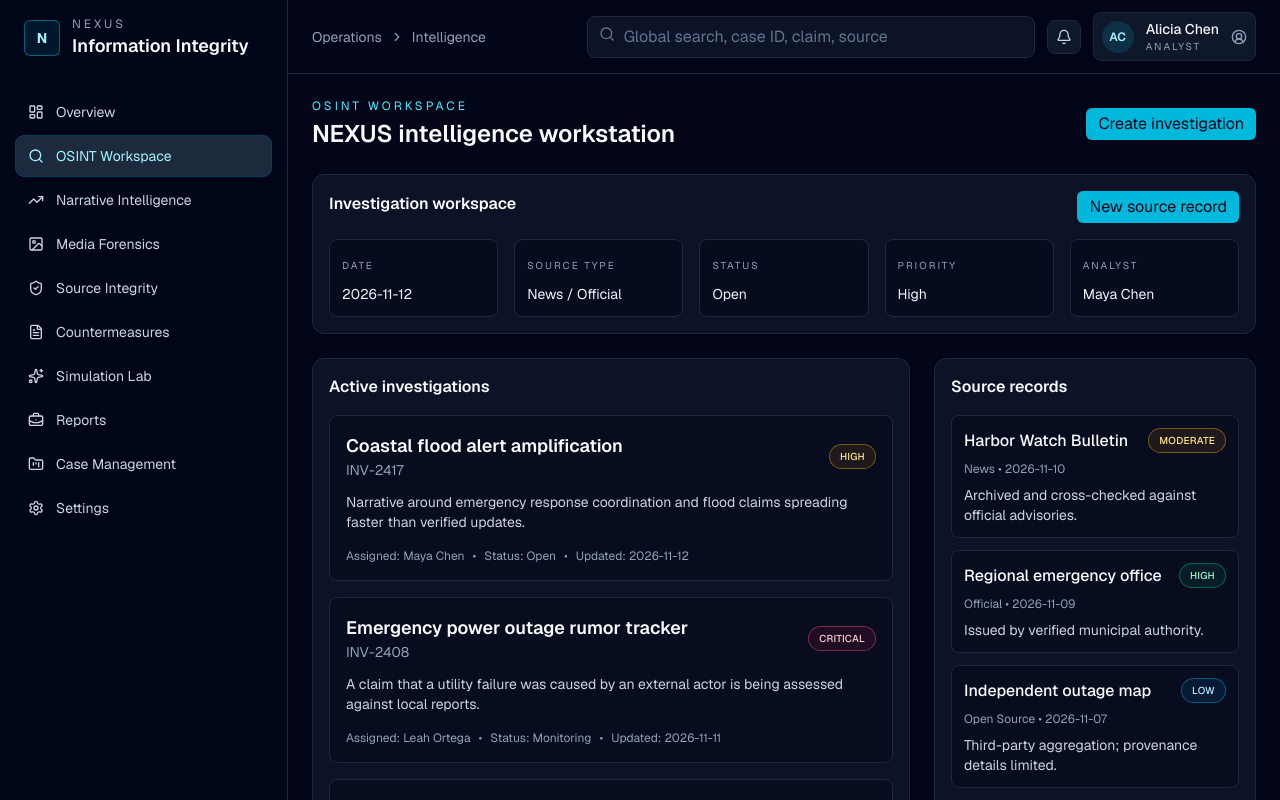
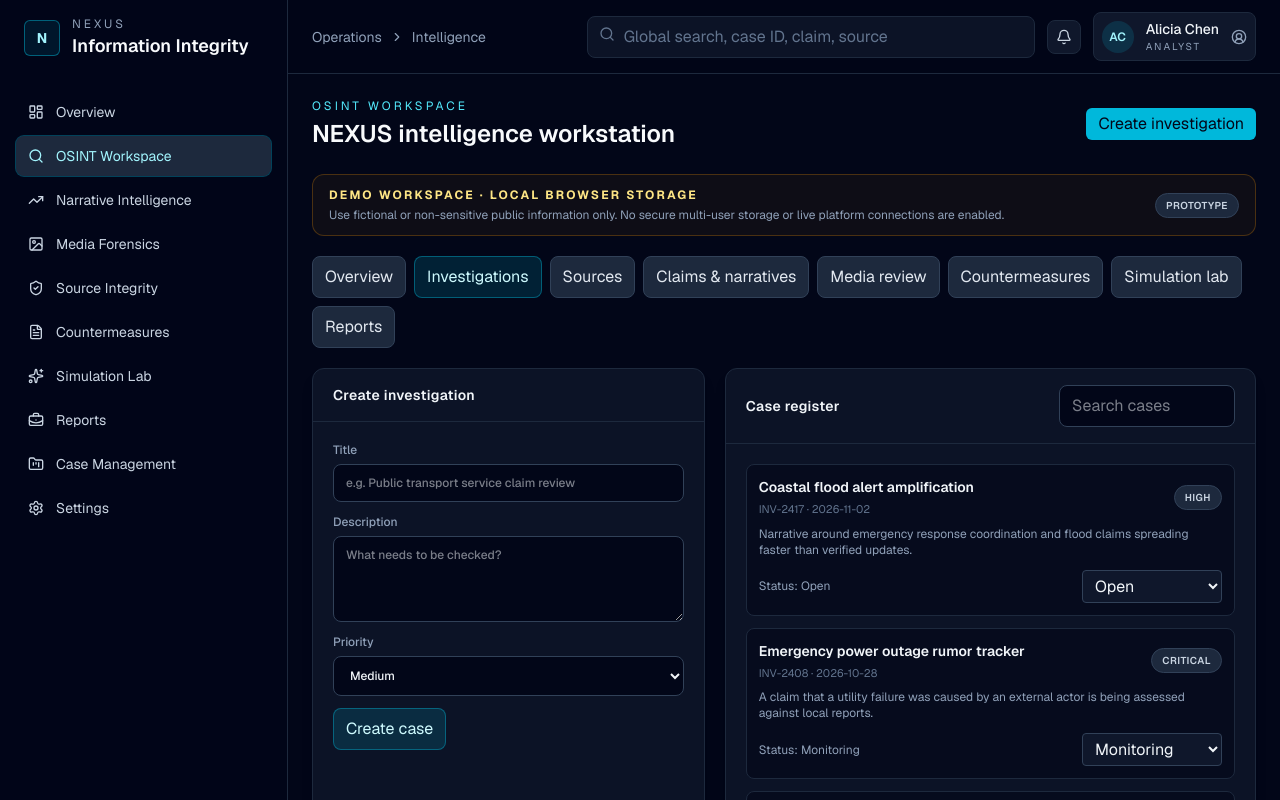
Before and after one commit to MD7parvez/Nexus, a Next.js app: page /osint-workspace in a window 1280 px wide. Shown: the top 800 px of the page. Built offline with nearby package versions, Linux system fonts and the light colour scheme.

Commit message:
Connect Investigations page to interactive workspace

```diff
--- a/src/app/osint-workspace/page.tsx
+++ b/src/app/osint-workspace/page.tsx
@@ -1,88 +1,5 @@
-import { Card, CardContent, CardHeader, CardTitle } from "@/components/ui/card";
-import { Button } from "@/components/ui/button";
-import { Badge } from "@/components/ui/badge";
-import { investigations, sources } from "@/lib/demo-data";
+import { Workspace } from "@/components/workspace";
 
-export default function OsintWorkspacePage() {
-  return (
-    <div className="space-y-6">
-      <Card className="border-slate-800 bg-slate-900/80">
-        <CardHeader className="flex flex-row items-center justify-between gap-3">
-          <CardTitle>Investigation workspace</CardTitle>
-          <Button variant="default" size="sm">New source record</Button>
-        </CardHeader>
-        <CardContent className="space-y-4 p-4 pt-0">
-          <div className="grid gap-4 md:grid-cols-2 xl:grid-cols-5">
-            <div className="rounded-lg border border-slate-800 bg-slate-950/60 p-3">
-              <label className="text-[10px] uppercase tracking-[0.2em] text-slate-400">Date</label>
-              <div className="mt-2 text-sm text-slate-100">2026-11-12</div>
-            </div>
-            <div className="rounded-lg border border-slate-800 bg-slate-950/60 p-3">
-              <label className="text-[10px] uppercase tracking-[0.2em] text-slate-400">Source type</label>
-              <div className="mt-2 text-sm text-slate-100">News / Official</div>
-            </div>
-            <div className="rounded-lg border border-slate-800 bg-slate-950/60 p-3">
-              <label className="text-[10px] uppercase tracking-[0.2em] text-slate-400">Status</label>
-              <div className="mt-2 text-sm text-slate-100">Open</div>
-            </div>
-            <div className="rounded-lg border border-slate-800 bg-slate-950/60 p-3">
-              <label className="text-[10px] uppercase tracking-[0.2em] text-slate-400">Priority</label>
-              <div className="mt-2 text-sm text-slate-100">High</div>
-            </div>
-            <div className="rounded-lg border border-slate-800 bg-slate-950/60 p-3">
-              <label className="text-[10px] uppercase tracking-[0.2em] text-slate-400">Analyst</label>
-              <div className="mt-2 text-sm text-slate-100">Maya Chen</div>
-            </div>
-          </div>
-        </CardContent>
-      </Card>
-
-      <div className="grid gap-6 xl:grid-cols-[1.3fr_0.7fr]">
-        <Card className="border-slate-800 bg-slate-900/80">
-          <CardHeader>
-            <CardTitle>Active investigations</CardTitle>
-          </CardHeader>
-          <CardContent className="space-y-4 p-4 pt-0">
-            {investigations.map((item) => (
-              <div key={item.id} className="rounded-lg border border-slate-800 bg-slate-950/50 p-4">
-                <div className="flex flex-wrap items-center justify-between gap-3">
-                  <div>
-                    <p className="text-lg font-semibold text-slate-50">{item.title}</p>
-                    <p className="text-sm text-slate-400">{item.id}</p>
-                  </div>
-                  <Badge variant={item.priority === "Critical" ? "danger" : item.priority === "High" ? "warning" : "default"}>{item.priority}</Badge>
-                </div>
-                <p className="mt-3 text-sm text-slate-300">{item.description}</p>
-                <div className="mt-4 flex flex-wrap gap-2 text-xs text-slate-400">
-                  <span>Assigned: {item.assignedAnalyst}</span>
-                  <span>•</span>
-                  <span>Status: {item.status}</span>
-                  <span>•</span>
-                  <span>Updated: {item.updatedAt}</span>
-                </div>
-              </div>
-            ))}
-          </CardContent>
-        </Card>
-
-        <Card className="border-slate-800 bg-slate-900/80">
-          <CardHeader>
-            <CardTitle>Source records</CardTitle>
-          </CardHeader>
-          <CardContent className="space-y-3 p-4 pt-0">
-            {sources.map((source) => (
-              <div key={source.id} className="rounded-lg border border-slate-800 bg-slate-950/50 p-3">
-                <div className="flex items-center justify-between gap-4">
-                  <p className="font-medium text-slate-50">{source.name}</p>
-                  <Badge variant={source.reliability === "High" ? "success" : source.reliability === "Moderate" ? "warning" : "default"}>{source.reliability}</Badge>
-                </div>
-                <p className="mt-2 text-xs text-slate-400">{source.type} • {source.publicationDate}</p>
-                <p className="mt-2 text-sm text-slate-300">{source.provenance}</p>
-              </div>
-            ))}
-          </CardContent>
-        </Card>
-      </div>
-    </div>
-  );
+export default function Page() {
+  return <Workspace initialTab="Investigations" />;
 }
```
